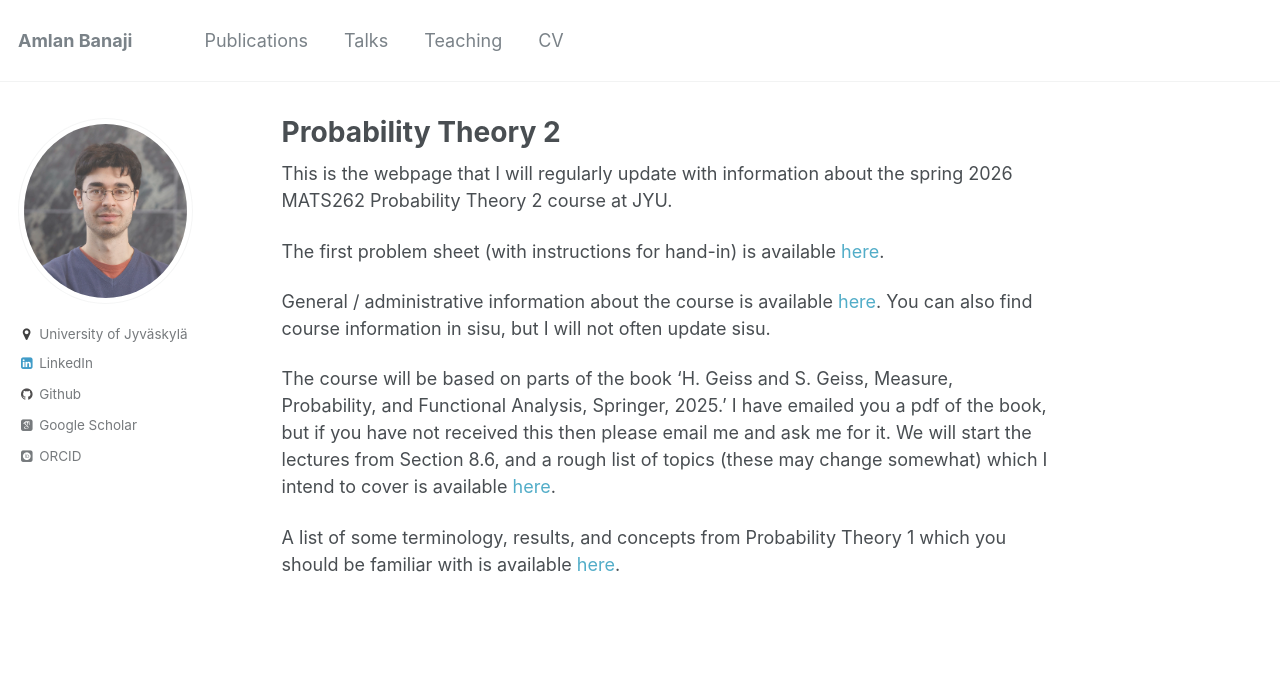
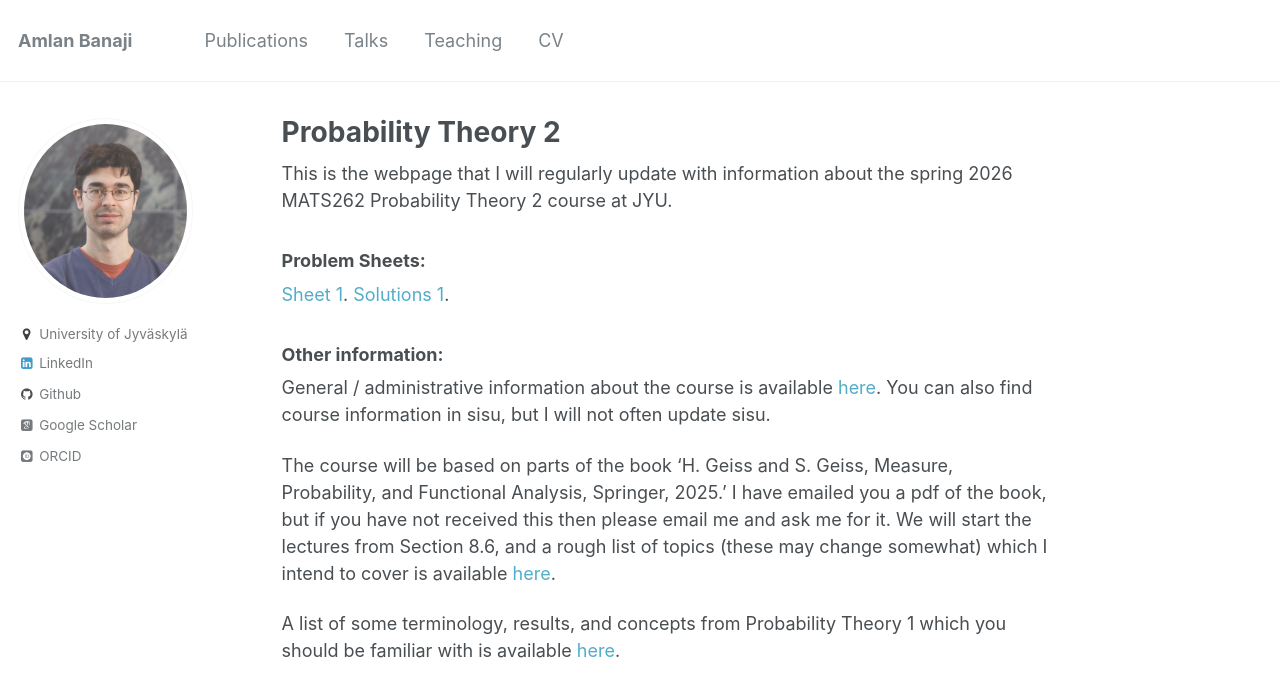
Before and after one commit to amlan-banaji/amlan-banaji.github.io, a Jekyll site: the page built from _pages/probability2026.md, in a window 1280 px wide. Shown: the top 697 px of the page. Built offline with Jekyll 4.4.1, drawn with Linux system fonts in a browser that asks for light colours; some web fonts are replaced.

Commit message:
prob solutions 1

```diff
--- a/_pages/probability2026.md
+++ b/_pages/probability2026.md
@@ -6,7 +6,10 @@ author_profile: true
 
 This is the webpage that I will regularly update with information about the spring 2026 MATS262 Probability Theory 2 course at JYU.
 
-The first problem sheet (with instructions for hand-in) is available [here](https://amlan-banaji.github.io/files/Probability2-1.pdf).
+### Problem Sheets:
+[Sheet 1](https://amlan-banaji.github.io/files/Probability2-1.pdf). [Solutions 1](https://amlan-banaji.github.io/files/Probability2-1-soln.pdf).
+
+### Other information:
 
 General / administrative information about the course is available [here](https://amlan-banaji.github.io/files/Probability2Info.pdf). You can also find course information in sisu, but I will not often update sisu.
 
```
Also changed, not shown: 1 other file.
